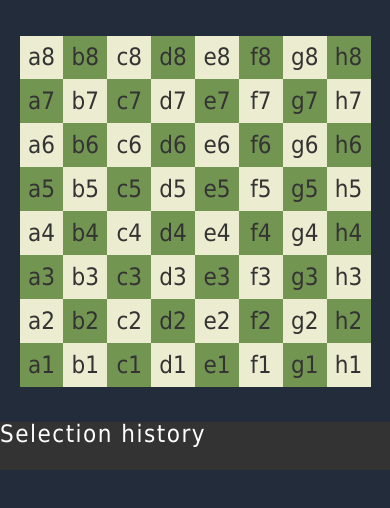
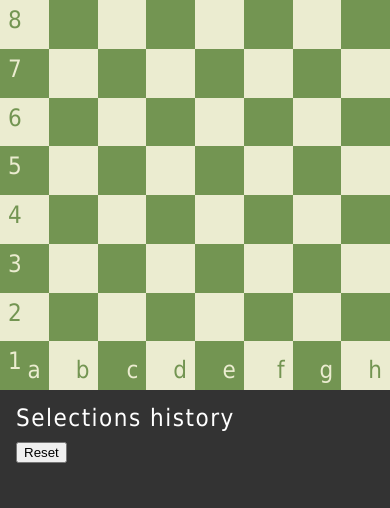
Before and after one commit to OlegGulevskyy/chessboard, a Vue app: page / in a window 390 px wide. Shown: the top 508 px of the page. Built offline with nearby package versions, Linux system fonts and the light colour scheme.

Commit message:
reset + types + coordinates

```diff
--- a/src/App.vue
+++ b/src/App.vue
@@ -16,18 +16,21 @@ const onSquareClick = ({ notation }: { notation: string }) => {
   if (selectedSquares.value.has(notation)) {
     return;
   }
-
   selectionHistory.value.push({
     order: selectionHistory.value.length + 1,
     notation,
   });
+};
+
+const resetHistory = () => {
+  selectionHistory.value = [];
 };
 </script>
 
 <template>
   <MainLayout>
     <Board @square-click="onSquareClick" :selectedSquares="selectedSquares" />
-    <Sidebar :history="selectionHistory" />
+    <Sidebar :history="selectionHistory" :reset="resetHistory" />
   </MainLayout>
 </template>
 
--- a/src/components/board.vue
+++ b/src/components/board.vue
@@ -1,19 +1,16 @@
 <script setup lang="ts">
 import Square from "@/components/square.vue";
+import type { SquareT } from "@/types";
 import { buildSquares } from "@/utilities/board";
+
 const emit = defineEmits<{
-  (
-    e: "square-click",
-    square: { file: number; rank: number; notation: string }
-  ): void;
+  (e: "square-click", square: SquareT): void;
 }>();
 const { selectedSquares } = defineProps<{
   selectedSquares: Set<string>;
 }>();
 
-const ranks = 8;
-const files = 8;
-const squares = buildSquares({ ranks, files });
+const squares = buildSquares();
 
 const handleSquareClick = (square: {
   file: number;
@@ -40,11 +37,17 @@ const handleSquareClick = (square: {
 
 <style scoped>
 section {
-  height: 100%;
-  width: 100%;
+  flex: 1;
   display: flex;
   align-items: center;
   justify-content: center;
+}
+
+@media (max-width: 768px) {
+  section {
+    flex: 0 0 auto;
+    height: auto;
+  }
 }
 
 .board {
@@ -52,7 +55,18 @@ section {
   grid-template-columns: repeat(8, 1fr);
   grid-template-rows: repeat(8, 1fr);
   aspect-ratio: 1 / 1;
-  width: min(90%, 90vh);
-  max-height: 90vh;
+  width: 100%;
+  height: 100%;
+  max-width: 100vh;
+  max-height: 100vh;
+}
+
+@media (max-width: 768px) {
+  .board {
+    width: 100vw;
+    height: auto;
+    max-width: 100vw;
+    max-height: none;
+  }
 }
 </style>
--- a/src/components/sidebar.vue
+++ b/src/components/sidebar.vue
@@ -1,13 +1,17 @@
 <script setup lang="ts">
-const { history } = defineProps<{
+const { history, reset } = defineProps<{
   history: { order: number; notation: string }[];
+  reset: () => void;
 }>();
 </script>
 
 <template>
   <section>
     <div class="selection">
-      <h1>Selection history</h1>
+      <h1>Selections history</h1>
+      <div>
+        <button @click="reset">Reset</button>
+      </div>
       <div class="history">
         <div v-for="item in history" :key="item.order + item.notation">
           {{ item.order }}. {{ item.notation }}
@@ -20,14 +24,20 @@ const { history } = defineProps<{
 <style scoped>
 section {
   height: 100%;
-  width: 35%;
+  min-width: 300px;
+  max-width: 400px;
   display: flex;
 }
 
 @media (max-width: 768px) {
   section {
     width: 100%;
+    flex: 1;
+    min-height: 0;
+    min-width: unset;
+    max-width: unset;
     align-items: flex-start;
+    overflow: hidden;
   }
 }
 
@@ -42,6 +52,21 @@ h1 {
   display: flex;
   flex-direction: column;
   gap: 24px;
+  padding: 24px;
   background-color: #333;
+  overflow-y: auto;
+}
+
+@media (max-width: 768px) {
+  .selection {
+    padding: 16px;
+    gap: 12px;
+    height: 100%;
+  }
+}
+
+.history {
+  overflow-y: auto;
+  height: 100%;
 }
 </style>
--- a/src/components/square.vue
+++ b/src/components/square.vue
@@ -1,25 +1,21 @@
 <script setup lang="ts">
-import { isSquareDark } from "@/utilities/board";
+import { isSquareDark, isFirstFile, isFirstRank } from "@/utilities/board";
+import type { SquareT } from "@/types";
 
 const { square, isSelected } = defineProps<{
-  square: {
-    file: number;
-    rank: number;
-    notation: string;
-  };
+  square: SquareT;
   isSelected: boolean;
 }>();
-
 const emit = defineEmits<{
-  (
-    e: "square-click",
-    square: { file: number; rank: number; notation: string }
-  ): void;
+  (e: "square-click", square: SquareT): void;
 }>();
 
 const handleClick = () => {
   emit("square-click", square);
 };
+
+const fileLetter = (square: string) => square.split("")[0];
+const rankNumber = (square: string) => square.split("")[1];
 </script>
 
 <template>
@@ -36,7 +32,12 @@ const handleClick = () => {
         : 'square__light',
     ]"
   >
-    {{ square.notation }}
+    <div v-if="isFirstFile(square.file)" :class="['rank']">
+      {{ rankNumber(square.notation) }}
+    </div>
+    <div v-if="isFirstRank(square.rank)" :class="['file']">
+      {{ fileLetter(square.notation) }}
+    </div>
   </div>
 </template>
 
@@ -50,17 +51,32 @@ const handleClick = () => {
   width: 100%;
   height: 100%;
   cursor: pointer;
+  position: relative;
 }
 
 .square__dark {
   background-color: #739552;
+  color: #ebecd0;
 }
 .square__light {
   background-color: #ebecd0;
+  color: #739552;
 }
 .square__selected {
   box-shadow:
     inset 0 0 0 3px rgba(255, 48, 92, 1),
     inset 0 0 10px rgba(255, 48, 92, 1);
 }
+
+.file {
+  position: absolute;
+  bottom: 8px;
+  right: 8px;
+}
+
+.rank {
+  position: absolute;
+  top: 8px;
+  left: 8px;
+}
 </style>
--- a/src/layouts/main.vue
+++ b/src/layouts/main.vue
@@ -18,13 +18,14 @@
   align-items: center;
   height: 100vh;
   background-color: #222c3a;
-  padding: 24px;
+  gap: 24px;
 }
 
 @media (max-width: 768px) {
   .root {
     flex-direction: column;
     padding: 0;
+    gap: 0;
   }
 }
 </style>
--- /dev/null
+++ b/src/types.ts
@@ -0,0 +1 @@
+export type SquareT = { notation: string; rank: number; file: number };
--- a/src/utilities/board.ts
+++ b/src/utilities/board.ts
@@ -1,13 +1,8 @@
-import { getNotationFromFileAndRank } from "@/utilities/notations";
+import type { SquareT } from "@/types";
+import { getNotationFromFileAndRank, RANK_INDEX } from "@/utilities/notations";
 
-export const buildSquares = ({
-  ranks,
-  files,
-}: {
-  ranks: number;
-  files: number;
-}) => {
-  const squares: { notation: string; rank: number; file: number }[] = [];
+export const buildSquares = (ranks = 8, files = 8) => {
+  const squares: SquareT[] = [];
   for (let rank = 0; rank < ranks; rank++) {
     for (let file = 0; file < files; file++) {
       squares.push(getNotationFromFileAndRank({ file, rank }));
@@ -25,3 +20,6 @@ export const isSquareDark = ({
 }) => {
   return (file + rank) % 2 === 1;
 };
+
+export const isFirstFile = (file: number) => file === 0;
+export const isFirstRank = (rank: number) => rank === RANK_INDEX - 1;
--- a/src/utilities/notations.ts
+++ b/src/utilities/notations.ts
@@ -1,4 +1,5 @@
-const UNICODE_LETTERS_START = 97; // In unicode letters start from 97 - which is "a";
+export const UNICODE_LETTERS_START = 97; // In unicode letters start from 97 - which is "a";
+export const RANK_INDEX = 8;
 
 export const getNotationFromFileAndRank = ({
   file,
@@ -7,7 +8,7 @@ export const getNotationFromFileAndRank = ({
   file: number;
   rank: number;
 }) => {
-  const actualRank = 8 - rank;
+  const actualRank = RANK_INDEX - rank;
   const actualFile = file;
   const notation = `${String.fromCharCode(UNICODE_LETTERS_START + actualFile)}${actualRank}`;
 
```
